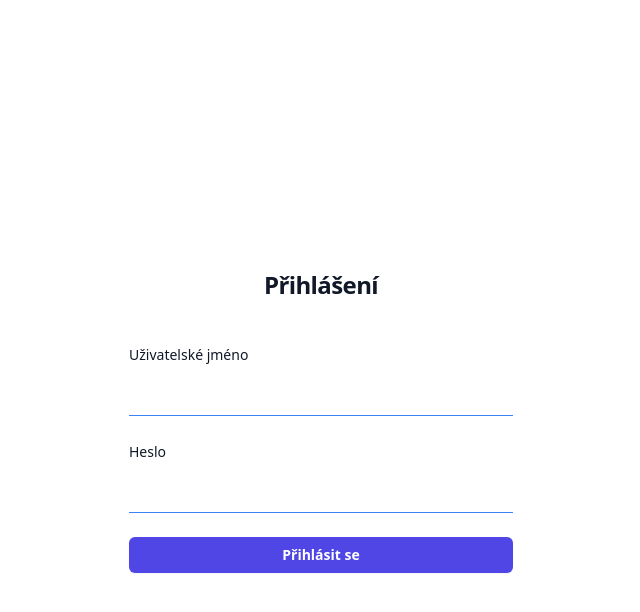
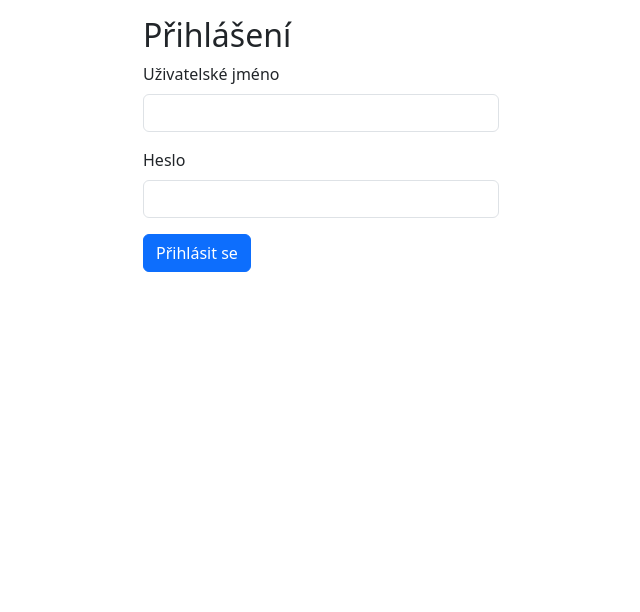
Before and after one commit to Ales17/pokemon_frontend, a Next.js app: page /login in a window 1280 px wide. Shown: the top 612 px of the page, without its empty margins (319-959 px from the left). Built offline with nearby package versions, Linux system fonts and the light colour scheme.

Commit message:
login page bs layout

```diff
--- a/package.json
+++ b/package.json
@@ -11,6 +11,7 @@
   "dependencies": {
     "@auth-kit/next": "^3.1.2",
     "axios": "^1.6.7",
+    "bootstrap": "^5.3.3",
     "cookies-next": "^4.1.1",
     "ghostlexly-auth": "^1.0.5",
     "js-cookie": "^3.0.5",
@@ -18,6 +19,7 @@
     "next-auth": "^4.24.7",
     "react": "^18",
     "react-auth-kit": "^3.1.3",
+    "react-bootstrap": "^2.10.3",
     "react-dom": "^18"
   },
   "devDependencies": {
--- a/src/app/(auth)/layout.tsx
+++ b/src/app/(auth)/layout.tsx
@@ -1,11 +1,12 @@
 "use server";
 import "@/app/globals.css";
+import { Container, Row, Col } from "react-bootstrap";
 export default async function RootLayout({
   children,
 }: Readonly<{ children: React.ReactNode }>) {
   return (
-    <html lang="cs" className="h-full bg-white">
-      <body className="h-full">{children}</body>
+    <html lang="cs">
+      <body><Container className="pt-3"><Row className="justify-content-center"><Col sm={6} md={4}>{children}</Col></Row></Container></body>
     </html>
   );
 }
--- a/src/app/(auth)/login/page.tsx
+++ b/src/app/(auth)/login/page.tsx
@@ -3,6 +3,7 @@ import instance from "@/config/axios";
 import { FormEvent, useState } from "react";
 import { setCookie } from "cookies-next";
 import { useRouter } from "next/navigation";
+import { Button, Form } from "react-bootstrap";
 export default function Page() {
   const [inputs, setInputs] = useState({ username: "", password: "" });
   const router = useRouter();
@@ -27,77 +28,49 @@ export default function Page() {
   };
 
   return (
-    <div className="flex min-h-full flex-1 flex-col justify-center px-6 py-12 lg:px-8">
-      <div className="sm:mx-auto sm:w-full sm:max-w-sm">
-        <h2 className="mt-10 text-center text-2xl font-bold leading-9 tracking-tight text-gray-900">
-          Přihlášení
-        </h2>
+    <div>
+      <div>
+        <h2>Přihlášení</h2>
       </div>
 
-      <div className="mt-10 sm:mx-auto sm:w-full sm:max-w-sm">
-        <form
+      <div>
+        <Form
           className="space-y-6"
           onSubmit={(e: FormEvent) => {
             handleLogin(e);
           }}
         >
-          <div>
-            <label
-              htmlFor="username"
-              className="block text-sm font-medium leading-6 text-gray-900"
-            >
-              Uživatelské jméno
-            </label>
-            <div className="mt-2">
-              <input
+          <Form.Group className="mb-3">
+            <Form.Label>Uživatelské jméno</Form.Label>
+            <Form.Control
+              type="text"
               id="username"
               name="username"
-                type="text"
               autoComplete="username"
-                required
-                className="block w-full border-0 border-b border-blue-500 w-full py-2 px-3 text-gray-700"
               onChange={(e: any) =>
                 setInputs({ ...inputs, username: e.target.value })
               }
               value={inputs.username}
-              />
-            </div>
-          </div>
+            ></Form.Control>
+          </Form.Group>
+
+
+          <Form.Group className="mb-3">
+            <Form.Label>Heslo</Form.Label>
+            <Form.Control type="password" name="password" onChange={(e: any) =>
+                  setInputs({ ...inputs, password: e.target.value })
+                }
+                value={inputs.password}  required></Form.Control>
+          </Form.Group>
+
+
 
           <div>
-            <div className="flex items-center justify-between">
-              <label
-                htmlFor="password"
-                className="block text-sm font-medium leading-6 text-gray-900"
-              >
-                Heslo
-              </label>
+            <Button variant="primary" type="submit">
+              Přihlásit se
+            </Button>
           </div>
-            <div className="mt-2">
-              <input
-                id="password"
-                name="password"
-                type="password"
-                autoComplete="current-password"
-                required
-                className="block w-full border-0 border-b border-blue-500 w-full py-2 px-3 text-gray-700"
-                onChange={(e: any) =>
-                  setInputs({ ...inputs, password: e.target.value })
-                }
-                value={inputs.password}
-              />
-            </div>
-          </div>
-
-          <div>
-            <button
-              type="submit"
-              className="flex w-full justify-center rounded-md bg-indigo-600 px-3 py-1.5 text-sm font-semibold leading-6 text-white shadow-sm hover:bg-indigo-500 focus-visible:outline focus-visible:outline-2 focus-visible:outline-offset-2 focus-visible:outline-indigo-600"
-            >
-              Přihlásit se{" "}
-            </button>
-          </div>
-        </form>
+        </Form>
       </div>
     </div>
   );
--- a/src/app/globals.css
+++ b/src/app/globals.css
@@ -1,3 +1 @@
-@tailwind base;
-@tailwind components;
-@tailwind utilities;
+@import "~bootstrap/dist/css/bootstrap.min.css";
```
Also changed, not shown: 1 other file (tests, documents, lock files or other folders). Lines whose indentation alone changed are shown as unchanged.
